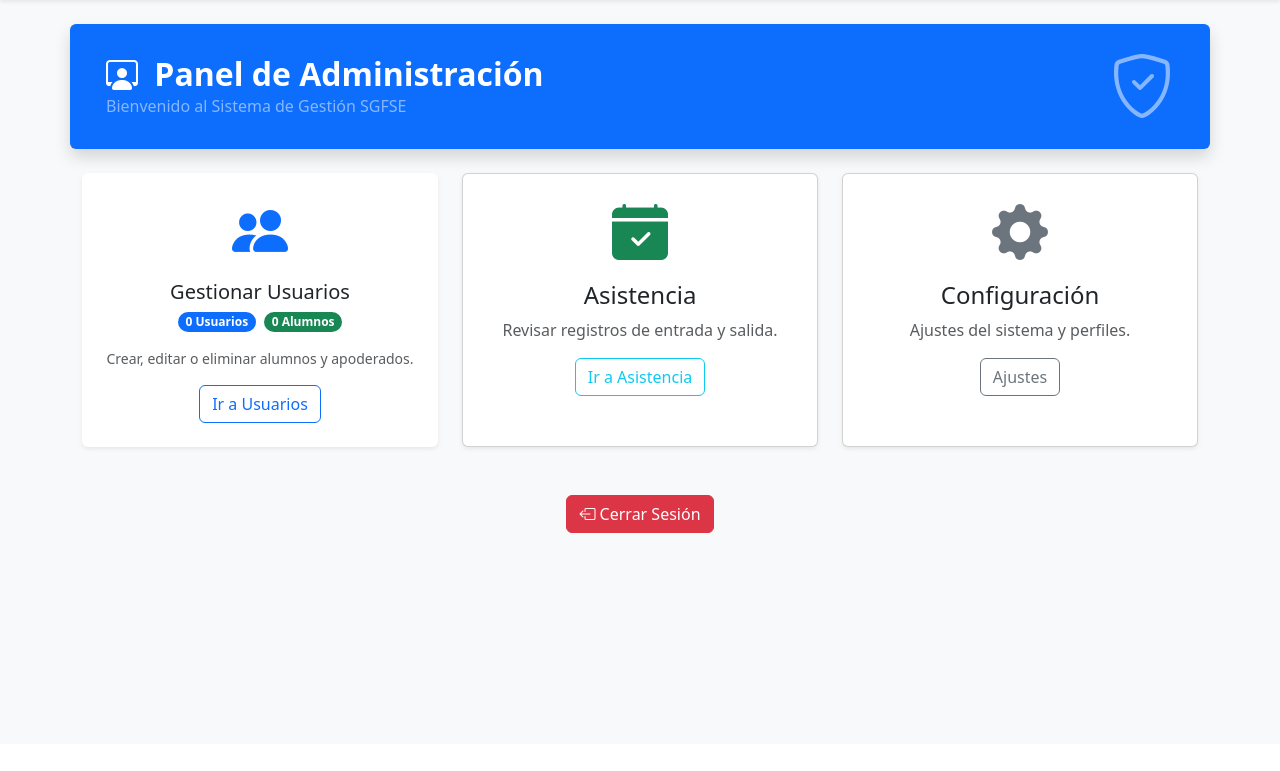
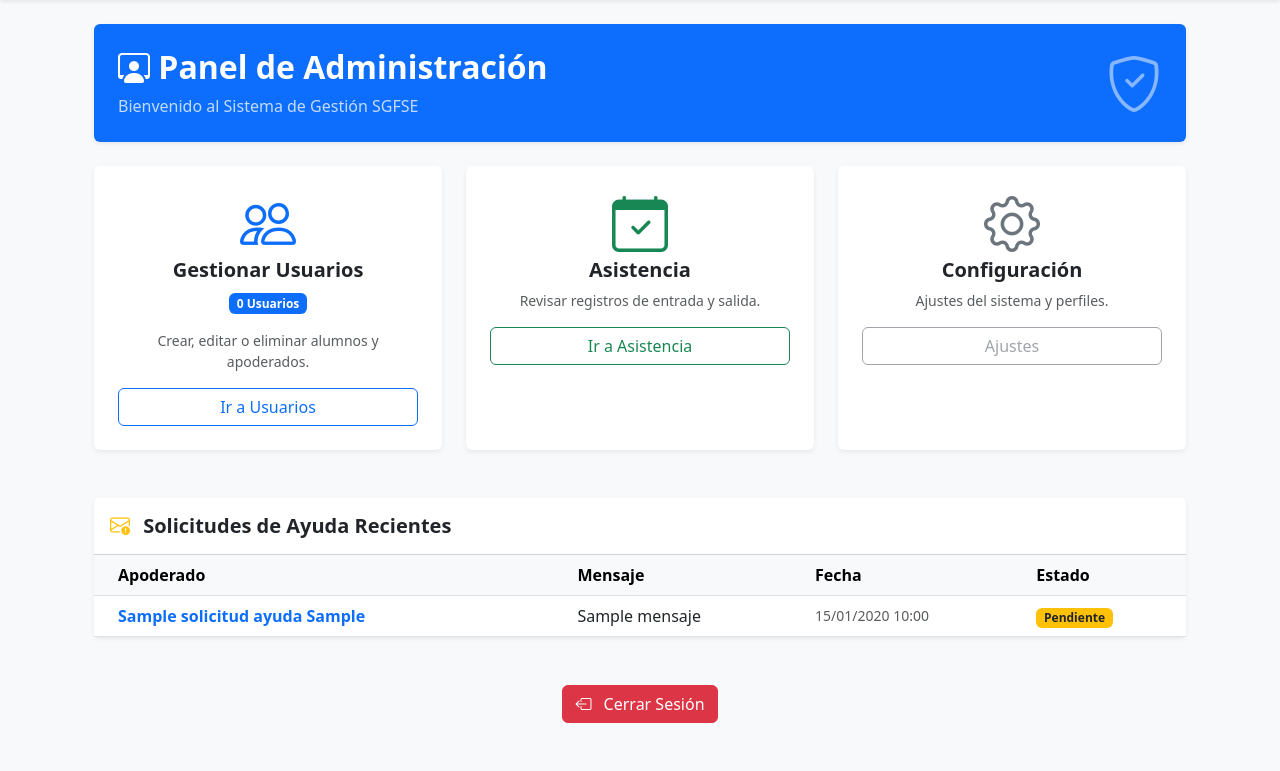
Before and after one commit to Phantom-dev-22/proyecto-sgfse, a Flask app: page /dashboard in a window 1280 px wide. Shown: the part 56-827 px from the top of the page. Before the commit the page ends 589 px from the top, so only its background shows below. Run offline with Flask 3, Linux system fonts and the light colour scheme; the visitor is signed in with stand-in values (Sample User, id 1); a database or web service that is not in the repository returns one stand-in record (values such as "Sample title"); data that the repository does not hold is empty; some libraries are stand-ins or nearby versions.

Commit message:
Incorporacion B.Mensaje a dashboard

```diff
--- a/app.py
+++ b/app.py
@@ -28,31 +28,38 @@ def home():
 
 # --- RUTA DEL PANEL DE CONTROL (DASHBOARD) ---
 # Aquí solo entran los que iniciaron sesión
+# --- RUTA DASHBOARD (MODIFICADA PARA LEER MENSAJES) ---
 @app.route('/dashboard')
 def dashboard():
-    # 1. ¿Está logueado?
-    if 'user_id' not in session:
+    # 1. Seguridad
+    if 'user_id' not in session or session.get('id_rol') != 1:
         return redirect(url_for('login'))
 
-    # 2. ¿Es Administrador? (Doble chequeo de seguridad)
-    if session.get('id_rol') != 1:
-        flash('Acceso denegado: No tienes permisos de Administrador.', 'danger')
-        return redirect(url_for('login'))
-
-    # ... (Aquí sigue el resto de tu código de contadores que hicimos recién) ...
     conn = get_db_connection()
     cur = conn.cursor()
 
-    cur.execute('SELECT COUNT(*) FROM "Usuarios"')
-    total_usuarios = cur.fetchone()[0]
+    # 2. Contadores (Tus tarjetas de arriba)
+    cur.execute('SELECT COUNT(*) FROM "Usuarios"'); total_usuarios = cur.fetchone()[0]
+    cur.execute('SELECT COUNT(*) FROM "Alumnos"'); total_alumnos = cur.fetchone()[0]
 
-    cur.execute('SELECT COUNT(*) FROM "Alumnos"')
-    total_alumnos = cur.fetchone()[0]
+    # 3. CONSULTA DE MENSAJES (¡Esto es lo nuevo!)
+    # Traemos el nombre del apoderado, el mensaje y la fecha
+    query_mensajes = """
+        SELECT p.nombre, p.apellido_paterno, s.mensaje, s.fecha_creacion
+        FROM "Solicitud_Ayuda" s
+        JOIN "Perfiles" p ON s.id_usuario_apo = p.id_usuario
+        ORDER BY s.fecha_creacion DESC LIMIT 5
+    """
+    cur.execute(query_mensajes)
+    lista_mensajes = cur.fetchall()
 
-    cur.close()
-    conn.close()
+    cur.close(); conn.close()
 
-    return render_template('dashboard.html', total_usuarios=total_usuarios, total_alumnos=total_alumnos)
+    # 4. Enviamos todo al HTML
+    return render_template('dashboard.html',
+                           total_usuarios=total_usuarios,
+                           total_alumnos=total_alumnos,
+                           mensajes=lista_mensajes) # <--- Importante: enviamos la lista
 
 
 # --- RUTA DE LOGIN (LA LÓGICA REAL) ---
--- a/templates/dashboard.html
+++ b/templates/dashboard.html
@@ -1,75 +1,99 @@
-{% extends "base.html" %}
+{% extends 'base.html' %}
 
 {% block content %}
-<div class="row">
-    <div class="card bg-primary text-white mb-4 shadow border-0">
-        <div class="card-body p-4 d-flex align-items-center justify-content-between">
+<div class="container mt-4">
+
+    <div class="bg-primary text-white p-4 rounded shadow-sm mb-4 d-flex justify-content-between align-items-center">
         <div>
-                <h2 class="fw-bold mb-0">
-                    <i class="bi bi-person-workspace me-2"></i> Panel de Administración
-                </h2>
-                <p class="mb-0 text-white-50">Bienvenido al Sistema de Gestión SGFSE</p>
+            <h2 class="fw-bold"><i class="bi bi-person-workspace"></i> Panel de Administración</h2>
+            <p class="mb-0 opacity-75">Bienvenido al Sistema de Gestión SGFSE</p>
         </div>
-            <i class="bi bi-shield-check display-3 text-white-50"></i>
-        </div>
+        <i class="bi bi-shield-check display-4 opacity-50"></i>
     </div>
 
-    <div class="col-md-4 mb-4">
-        <div class="card h-100 shadow-sm border-0 hover-effect">
+    <div class="row g-4 mb-5">
+        <div class="col-md-4">
+            <div class="card h-100 shadow-sm border-0">
                 <div class="card-body text-center p-4">
-                <div class="display-4 text-primary mb-3">
-                    <i class="bi bi-people-fill"></i>
-                </div>
-                <h5 class="card-title">Gestionar Usuarios</h5>
-
-                <div class="d-flex justify-content-center gap-2 mb-3">
-                    <span class="badge bg-primary rounded-pill">
-                        {{ total_usuarios }} Usuarios
-                    </span>
-                    <span class="badge bg-success rounded-pill">
-                        {{ total_alumnos }} Alumnos
-                    </span>
-                </div>
-
-                <p class="card-text text-muted small">
-                    Crear, editar o eliminar alumnos y apoderados.
-                </p>
-                <a href="{{ url_for('gestion_usuarios') }}" class="btn btn-outline-primary stretched-link">Ir a Usuarios</a>
+                    <i class="bi bi-people text-primary display-4 mb-3"></i>
+                    <h5 class="card-title fw-bold">Gestionar Usuarios</h5>
+                    <span class="badge bg-primary mb-3">{{ total_usuarios }} Usuarios</span>
+                    <p class="text-muted small">Crear, editar o eliminar alumnos y apoderados.</p>
+                    <a href="{{ url_for('gestion_usuarios') }}" class="btn btn-outline-primary w-100">Ir a Usuarios</a>
                 </div>
             </div>
         </div>
 
-    <div class="col-md-4 mb-4">
-        <div class="card h-100 shadow-sm hover-effect">
+        <div class="col-md-4">
+            <div class="card h-100 shadow-sm border-0">
                 <div class="card-body text-center p-4">
-                <div class="display-4 text-success mb-3">
-                    <i class="bi bi-calendar-check-fill"></i>
-                </div>
-                <h4 class="card-title">Asistencia</h4>
-                <p class="card-text text-muted">Revisar registros de entrada y salida.</p>
-                <a href="{{ url_for('seleccionar_asistencia') }}" class="btn btn-outline-info stretched-link">Ir a Asistencia</a>
+                    <i class="bi bi-calendar-check text-success display-4 mb-3"></i>
+                    <h5 class="card-title fw-bold">Asistencia</h5>
+                    <p class="text-muted small">Revisar registros de entrada y salida.</p>
+                    <a href="{{ url_for('seleccionar_asistencia') }}" class="btn btn-outline-success w-100">Ir a Asistencia</a>
                 </div>
             </div>
         </div>
 
-    <div class="col-md-4 mb-4">
-        <div class="card h-100 shadow-sm hover-effect">
+        <div class="col-md-4">
+            <div class="card h-100 shadow-sm border-0">
                 <div class="card-body text-center p-4">
-                <div class="display-4 text-secondary mb-3">
-                    <i class="bi bi-gear-fill"></i>
+                    <i class="bi bi-gear text-secondary display-4 mb-3"></i>
+                    <h5 class="card-title fw-bold">Configuración</h5>
+                    <p class="text-muted small">Ajustes del sistema y perfiles.</p>
+                    <button class="btn btn-outline-secondary w-100" disabled>Ajustes</button>
                 </div>
-                <h4 class="card-title">Configuración</h4>
-                <p class="card-text text-muted">Ajustes del sistema y perfiles.</p>
-                <a href="#" class="btn btn-outline-secondary stretched-link">Ajustes</a>
             </div>
         </div>
     </div>
 
+    <div class="card shadow-sm border-0 mb-5">
+        <div class="card-header bg-white py-3">
+            <h5 class="fw-bold text-dark mb-0">
+                <i class="bi bi-envelope-exclamation text-warning me-2"></i>
+                Solicitudes de Ayuda Recientes
+            </h5>
+        </div>
+        <div class="card-body p-0">
+            <div class="table-responsive">
+                <table class="table table-hover mb-0 align-middle">
+                    <thead class="table-light">
+                        <tr>
+                            <th class="ps-4">Apoderado</th>
+                            <th>Mensaje</th>
+                            <th>Fecha</th>
+                            <th>Estado</th>
+                        </tr>
+                    </thead>
+                    <tbody>
+                        {% if mensajes %}
+                            {% for m in mensajes %}
+                            <tr>
+                                <td class="ps-4 fw-bold text-primary">{{ m[0] }} {{ m[1] }}</td>
+                                <td>{{ m[2] }}</td>
+                                <td class="text-muted small">{{ m[3].strftime('%d/%m/%Y %H:%M') }}</td>
+                                <td><span class="badge bg-warning text-dark">Pendiente</span></td>
+                            </tr>
+                            {% endfor %}
+                        {% else %}
+                            <tr>
+                                <td colspan="4" class="text-center py-4 text-muted">
+                                    <i class="bi bi-inbox fs-4 d-block mb-2"></i>
+                                    No hay mensajes nuevos.
+                                </td>
+                            </tr>
+                        {% endif %}
+                    </tbody>
+                </table>
+            </div>
+        </div>
     </div>
 
-<div class="text-center mt-4">
-    <a href="/logout" class="btn btn-danger">
-        <i class="bi bi-box-arrow-left"></i> Cerrar Sesión
+    <div class="text-center mb-5">
+        <a href="{{ url_for('logout') }}" class="btn btn-danger">
+            <i class="bi bi-box-arrow-left me-2"></i> Cerrar Sesión
         </a>
     </div>
+
+</div>
 {% endblock %}
```
Lines whose indentation alone changed are shown as unchanged.
